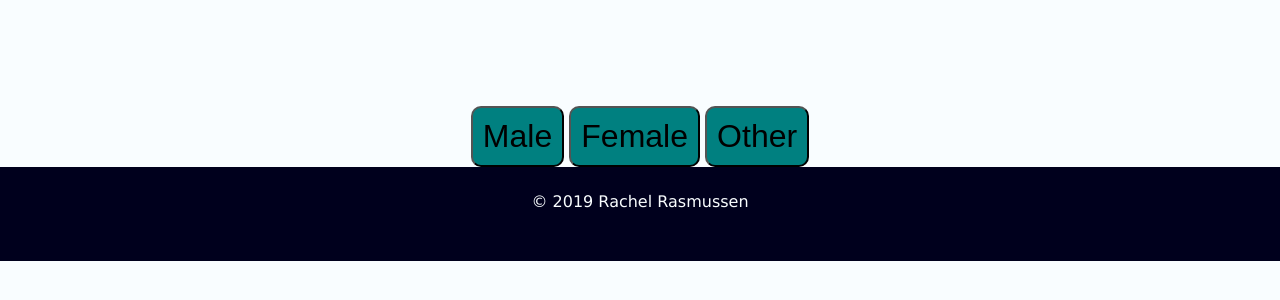
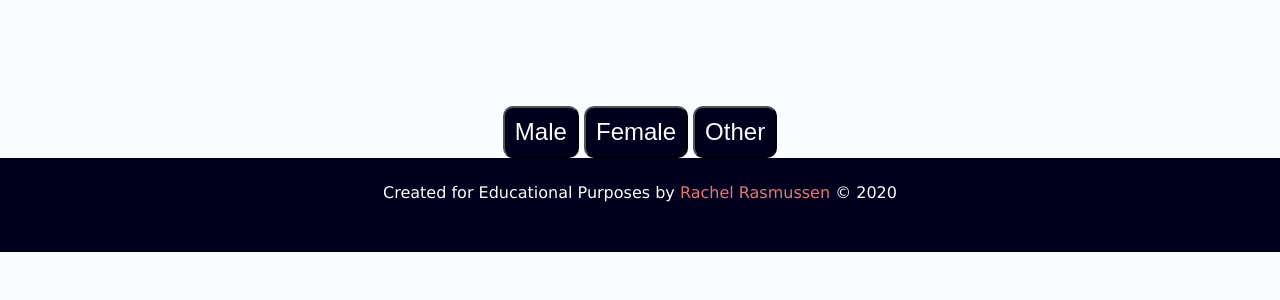
Before and after one commit to RaytheMage/portfolioprojectvs2, a plain HTML site: page starwarsproject/starwarscharacters/charactermain.html in a window 1280 px wide. Shown: the part 294-594 px from the top of the page. Drawn offline with Linux system fonts and the light colour scheme.

Commit message:
worked on main and character css

```diff
--- a/starwarsproject/starwarscharacters/charactermain.css
+++ b/starwarsproject/starwarscharacters/charactermain.css
@@ -62,8 +62,9 @@ a > img {
 }
 
 button {
-    font-size: 2rem;
-    background-color: teal;
+    font-size: 1.5rem;
+    background-color: #00001D;
+    color: #F9FDFF;
     border-radius: 10px;
     padding: 10px;
 }
@@ -74,6 +75,15 @@ footer {
   Color: #F9FDFF;
   padding-top: 25px;
   padding-bottom: 50px;
+}
+
+footer a {
+  color: #E47777;
+    text-decoration: none;
+}
+
+footer a:hover {
+  color: #F9FDFF;
 }
 
 
--- a/starwarsproject/starwarscharacters/charactermain.html
+++ b/starwarsproject/starwarscharacters/charactermain.html
@@ -35,7 +35,7 @@
             <div class='gallery'></div>
         </main>
         <footer>
-            <p>&copy; 2019 Rachel Rasmussen</p>
+            <p>Created for Educational Purposes by <a href="https://rachelrasmussenportfolio.netlify.com" target="_blank">Rachel Rasmussen</a> &copy; 2020</p>
         </footer>
         <script src="charactermain.js" type="module"></script>
     </body>
--- a/starwarsproject/starwarsproject.css
+++ b/starwarsproject/starwarsproject.css
@@ -66,6 +66,10 @@
   color: #00001D;
 }
 
+.quote h2 {
+  margin-bottom: 15px;
+}
+
 .project-pic {
   max-width: 300px;
   padding: 25px;
@@ -89,6 +93,14 @@ footer {
   padding-bottom: 50px;
 }
 
+footer a {
+  color: #E47777;
+    text-decoration: none;
+}
+
+footer a:hover {
+  color: #F9FDFF;
+}
 
 /* media query */
 
```
Also changed, not shown: starwarsproject/starwarsproject.html (+4 -2 lines).
